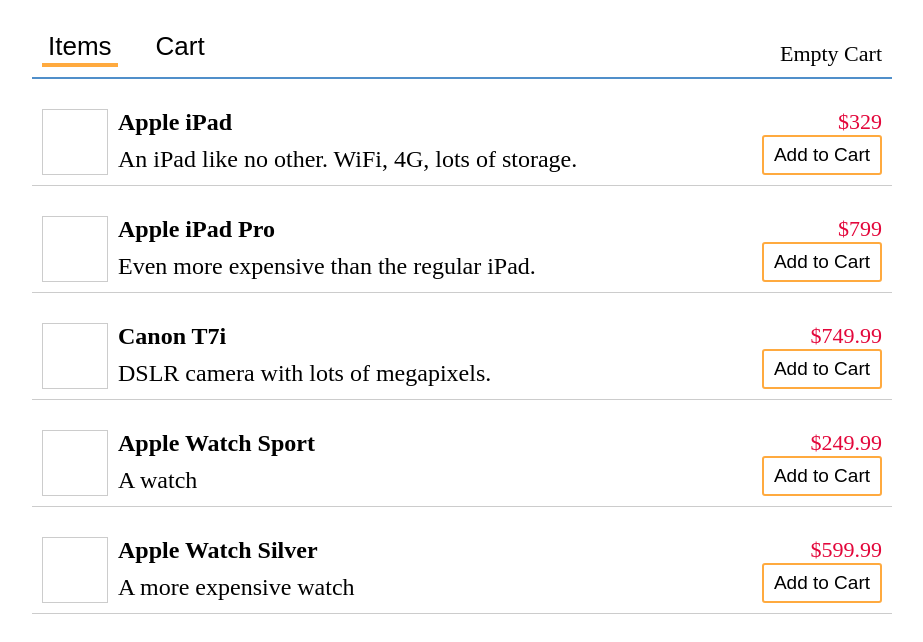
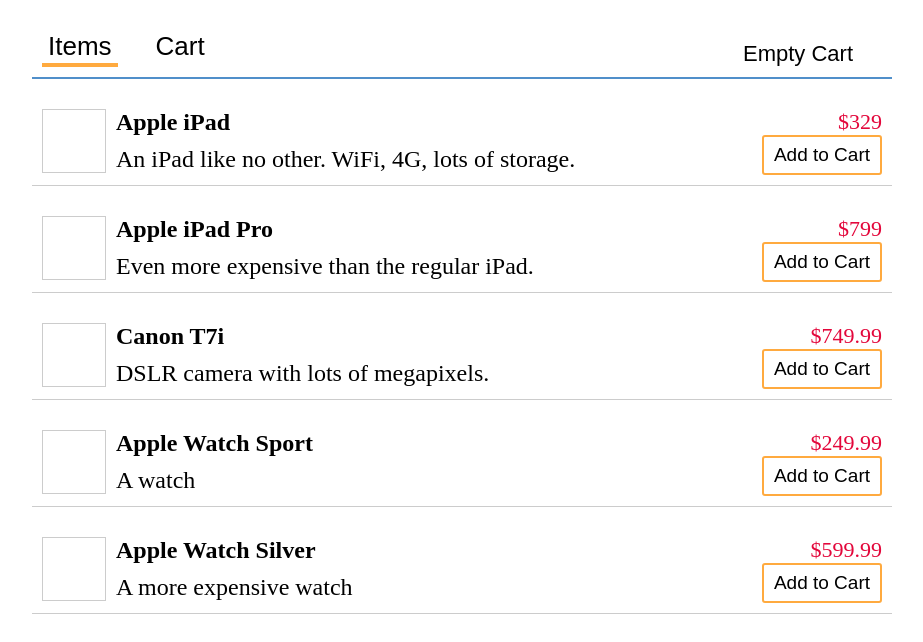
Before and after one commit to zahifarah/react-exercises, a React (Create React App) app in the folder shopping-site/: page / in a window 1280 px wide. Shown: the top 642 px of the page, without its empty margins (178-1101 px from the left). Built offline with nearby package versions, Linux system fonts and the light colour scheme.

Commit message:
Cart summary in Nav is now clickable

```diff
--- a/shopping-site/src/App.css
+++ b/shopping-site/src/App.css
@@ -1,3 +1,9 @@
+*,
+*::after,
+*::before {
+  box-sizing: border-box;
+}
+
 body {
   background-color: white;
 }
@@ -9,7 +15,7 @@
 
 .App-nav {
   display: grid;
-  grid-template-columns: 70% 30%;
+  grid-template-columns: 80% 20%;
   margin: 20px;
   padding: 10px;
   border-bottom: 2px solid #508fca;
@@ -47,9 +53,16 @@
   border-bottom-color: #ffaa3f;
 }
 
-.App-nav-total {
+.App-nav .App-nav-total {
   font-size: 22px;
   display: flex;
-  justify-content: end;
+  justify-content: center;
   align-items: flex-end;
+  align-content: center;
+  padding: 0;
+  margin: 0;
 }
+
+.App-nav .App-nav-total:hover {
+  color: #999;
+}
--- a/shopping-site/src/Nav.js
+++ b/shopping-site/src/Nav.js
@@ -13,11 +13,11 @@
   let itemString = cart.length > 1 ? "items" : "item"
 
   const cartStatus = cart.length ? (
-    <div className="App-nav-total">
+    <button className="App-nav-total" onClick={() => onTabChange("cart")}>
       {cart.length} {itemString} (${calculateTotal(summarizedCart)})
-    </div>
+    </button>
   ) : (
-    <div className="App-nav-total">Empty Cart</div>
+    <button className="App-nav-total">Empty Cart</button>
   )
 
   return (
```
